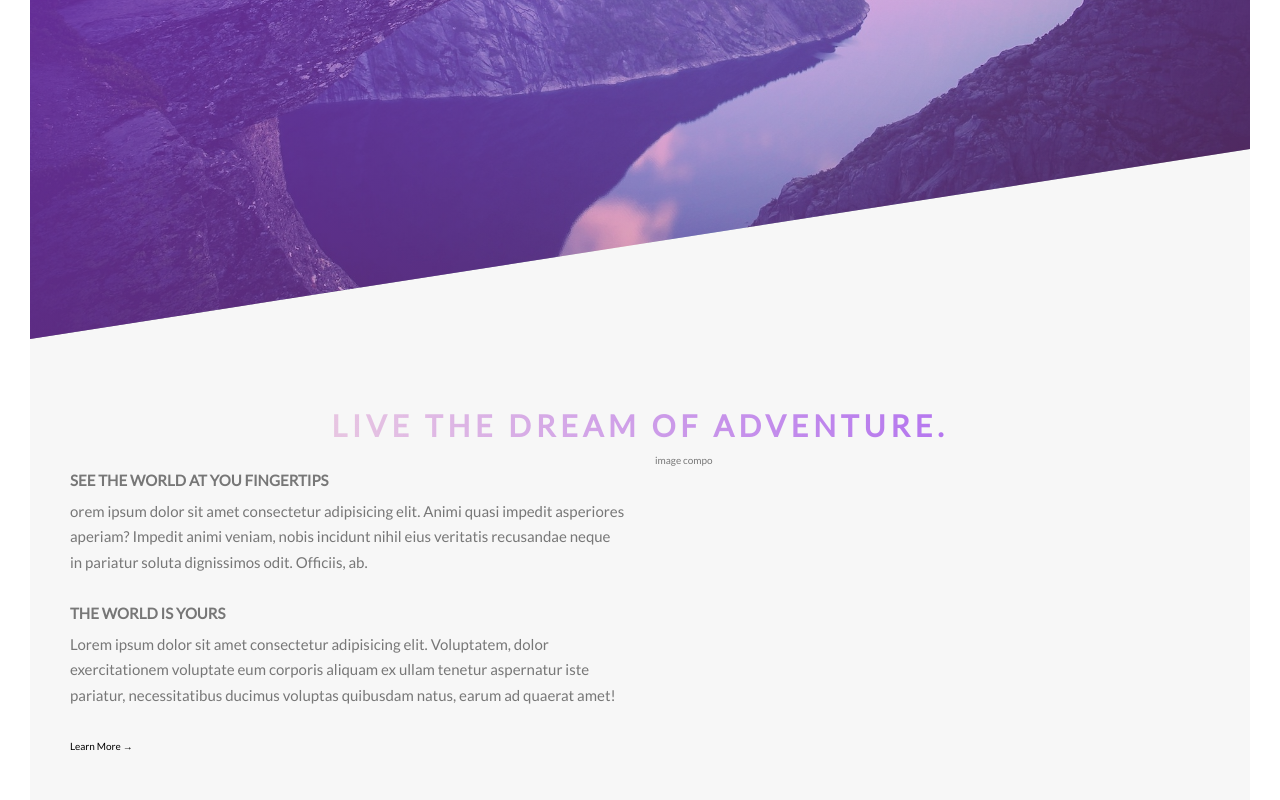
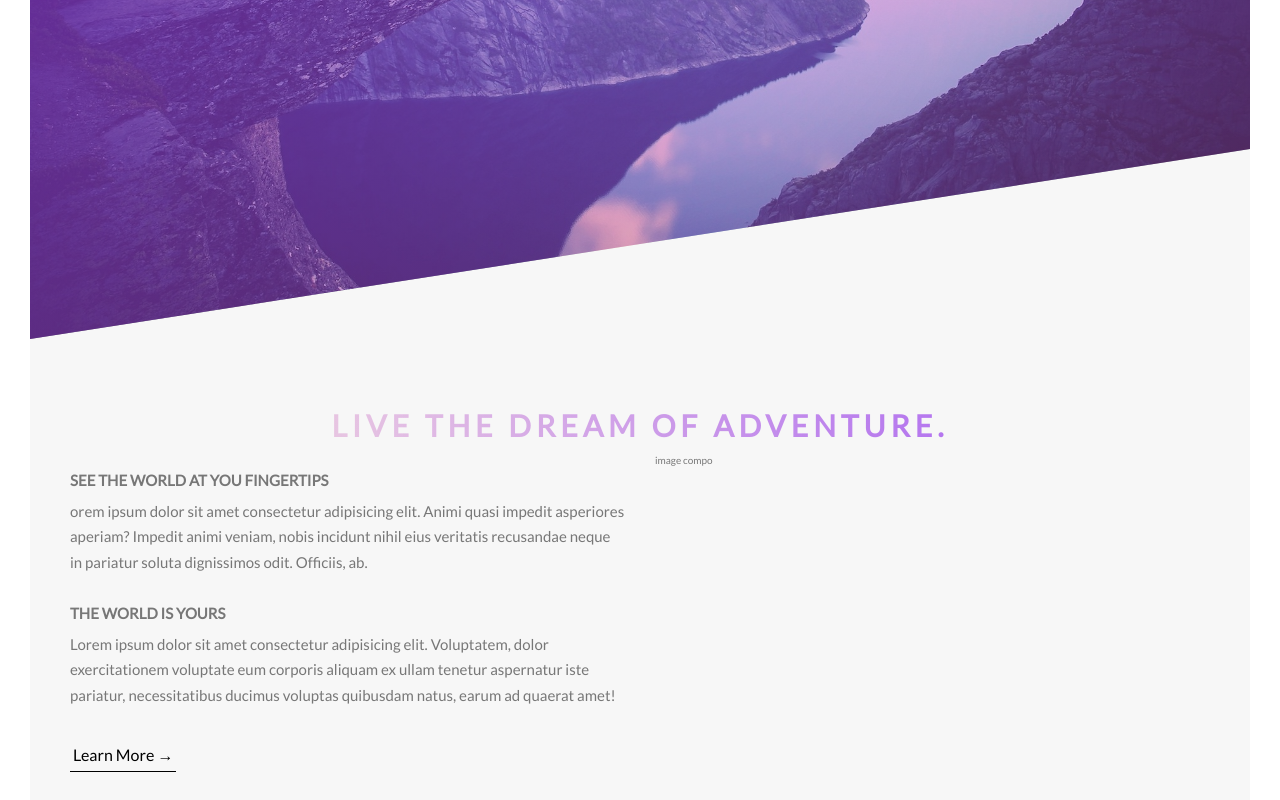
Before and after one commit to damionlawrence/wanderlust-travel-website, a website: page index.html in a window 1280 px wide. Shown: the part 451-1251 px from the top of the page. Drawn offline with Linux system fonts and the light colour scheme.

Commit message:
bootstrap init

```diff
--- a/sass/component/_button.scss
+++ b/sass/component/_button.scss
@@ -59,7 +59,12 @@
 
   &:link,
   &:visited {
+    font-size: 1.6rem;
     color: $color-black;
+    display: inline-block;
+    text-decoration: none;
+    border-bottom: 1px solid $color-black;
+    padding: 3px;
   }
 
   &::hover {}
```
Also changed, not shown: css/style.css.
